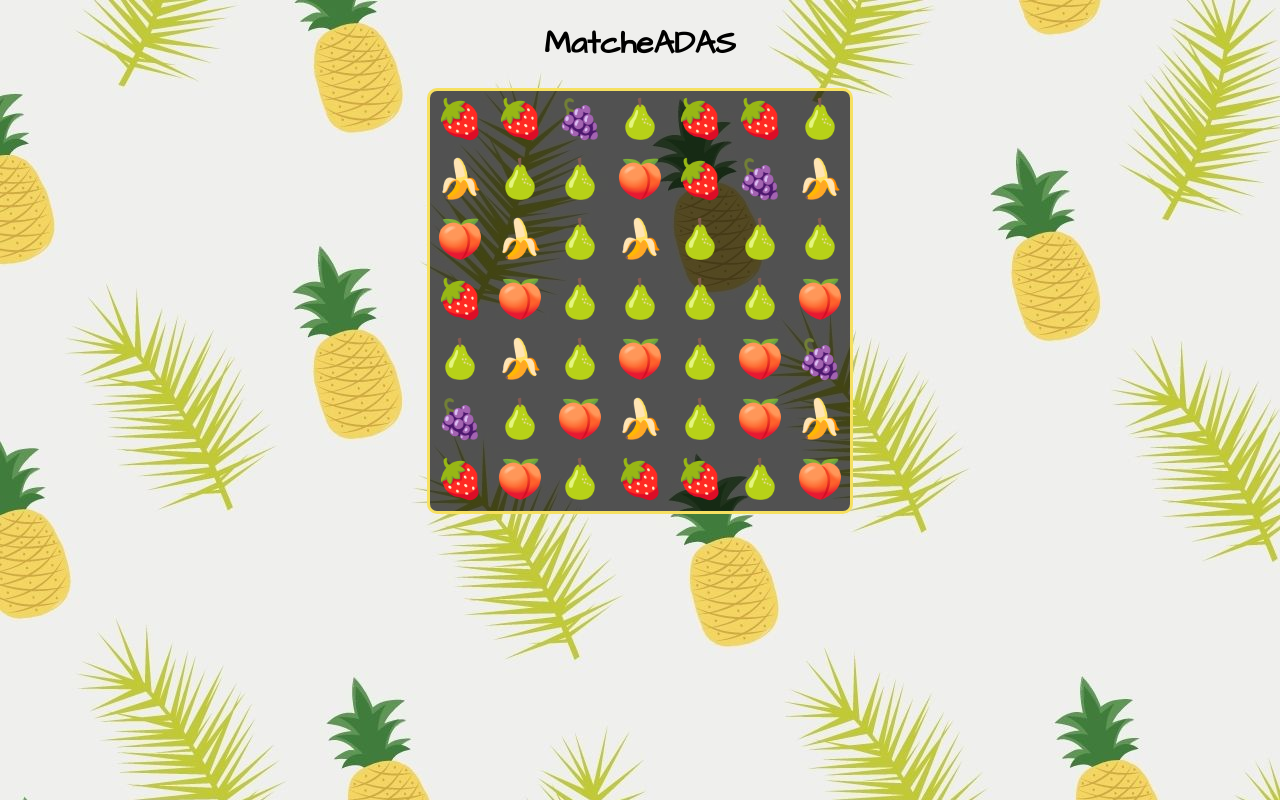
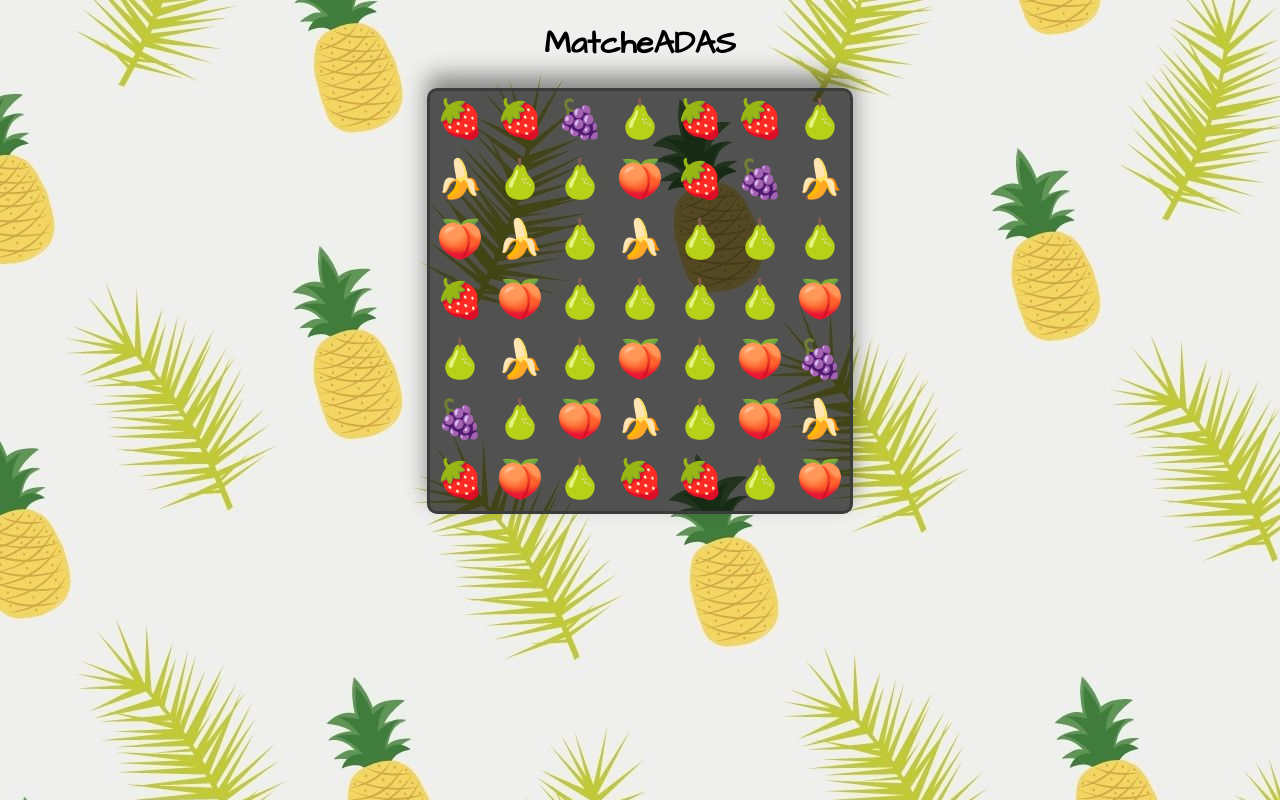
Before and after one commit to GabytaDev/Macheadas, a plain HTML site: page index.html in a window 1280 px wide. Drawn offline with Linux system fonts and the light colour scheme.

Commit message:
agregando sombras a la grilla

```diff
--- a/style.css
+++ b/style.css
@@ -21,11 +21,10 @@ body{
     align-items: center;
     background-color: rgba(0, 0, 0, 0.657);
     border-radius: 10px;
-    border: 3px solid rgb(246, 224, 96);
-
+    border: 3px solid rgb(58, 59, 59);
+    box-shadow: 0px -13px 22px 0px rgba(15,15,15,0.46);
 }
 .icono {
-
     width: 60px;
     height: 60px;
     font-size: 38px;
```
